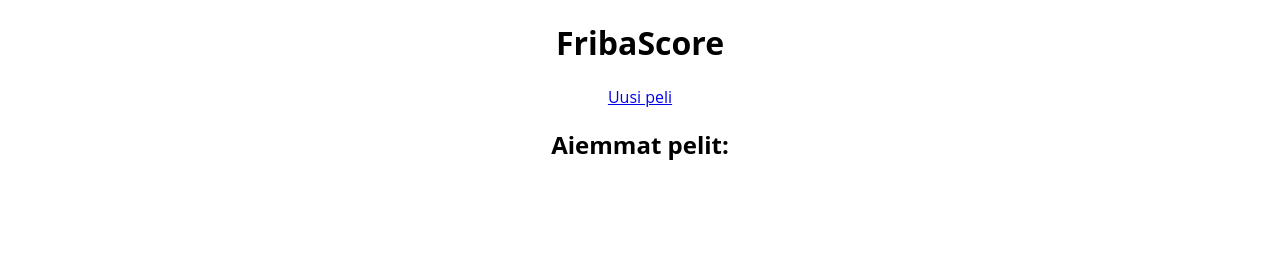
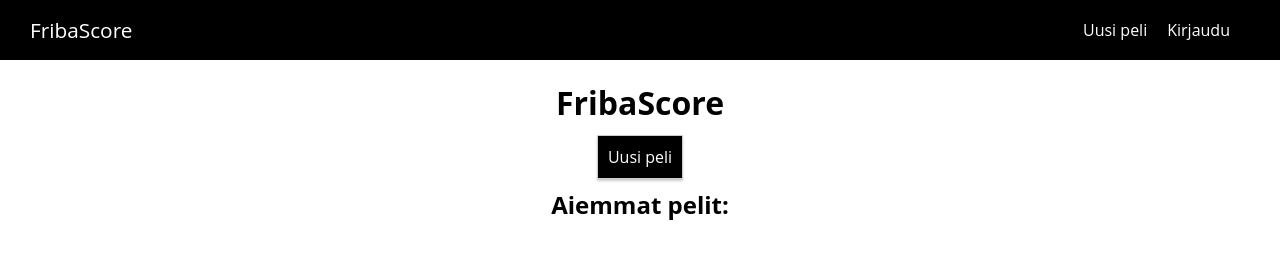
Before and after one commit to rijokukk/friba-score, a React app: page / in a window 1280 px wide. Built offline with nearby package versions, Linux system fonts and the light colour scheme; some packages are replaced by stand-ins of ours.

Commit message:
Navbar toteutettu, linkkien ulkoasua paranneltu

```diff
--- /dev/null
+++ b/src/components/Navigation/Navigation.css
@@ -0,0 +1,55 @@
+.Navigation {
+    height: 60px;
+}
+
+.Header {
+    width: 100%;
+    position: fixed;
+    height: 60px;
+    display: flex;
+    justify-content: space-around;
+    align-items: center;
+    background-color: black;
+    z-index: 100;
+    box-sizing: border-box;
+    padding: 0 20px;
+}
+
+.Logo {
+    margin: 0 10px;
+    font-size: 1.3rem;
+}
+
+.Spacer {
+    flex: 1;
+}
+
+.Header a {
+    text-decoration: none;
+    color: white;
+}
+
+.NavList {
+    display: inline;
+    padding: 20px;
+  }
+
+  @media (min-width: 450px) {
+    .NavList {
+        display: flex;
+      }
+  }
+
+.NavItem {
+    margin: 5px 10px;
+  }
+
+.NavItem a {
+    text-decoration: none;
+    color: white;
+  }
+
+.NavItem a:hover,
+.NavItem a:active {
+    color: red;
+  }
--- /dev/null
+++ b/src/components/Navigation/Navigation.js
@@ -0,0 +1,25 @@
+import React from 'react';
+
+import { NavLink } from 'react-router-dom';
+import './Navigation.css';
+
+const navigation = () => {
+    return (
+        <div className="Navigation">
+            <header className="Header">
+                <div class="Logo">
+                    <NavLink to="/">FribaScore</NavLink>
+                </div>
+                <div class="Spacer"></div>
+                <nav className="NavItems">
+                    <ul className="NavList">
+                        <li className="NavItem"><NavLink to="/rata-valinta">Uusi peli</NavLink></li>
+                        <li className="NavItem"><NavLink exact to="/">Kirjaudu</NavLink></li>
+                    </ul>
+                </nav>
+            </header>
+        </div>
+    )
+}
+
+export default navigation;
--- a/src/components/Tracks/Tracks.css
+++ b/src/components/Tracks/Tracks.css
@@ -5,3 +5,8 @@
     align-items: left;
     justify-content: center;
 }
+
+.Link a {
+    text-decoration: none;
+    color: black;
+}
--- a/src/components/Tracks/Tracks.js
+++ b/src/components/Tracks/Tracks.js
@@ -6,6 +6,7 @@ import { Link } from 'react-router-dom';
 const Tracks = (props) => props.tracks.map(t => {
 
     return (
+        <div className="Link">
             <Link to={'/uusi-peli/' + t.id} key={t.id}>
                 <div className="Tracks" >
                     <Track
@@ -13,6 +14,7 @@ const Tracks = (props) => props.tracks.map(t => {
                         holes={t.holes.length} />
                 </div>
             </Link>
+        </div>
     )
 });
 
--- a/src/containers/FribaScore/FribaScore.js
+++ b/src/containers/FribaScore/FribaScore.js
@@ -4,15 +4,17 @@ import './FribaScore.css';
 import TrackChooser from '../TrackChooser/TrackChooser';
 import Scorecard from '../Scorecard/Scorecard';
 import FrontPage from '../FrontPage/FrontPage';
+import Navigation from '../../components/Navigation/Navigation';
 import { Route, Switch } from 'react-router-dom';
 
 class FribaScore extends Component {
     render() {
         return (
             <div className="FribaScore">
+                <Navigation />
                 <Route path="/" exact component={FrontPage} />
                 <Switch>
-                    <Route path="/track-chooser" component={TrackChooser} />
+                    <Route path="/rata-valinta" component={TrackChooser} />
                     <Route path="/uusi-peli/:id" exact component={Scorecard} />
                 </Switch>
             </div>
--- a/src/containers/FrontPage/FrontPage.css
+++ b/src/containers/FrontPage/FrontPage.css
@@ -4,3 +4,18 @@
       margin: auto;
     }
   }
+
+.FrontPage a {
+  border: 1px solid #ccc;
+  box-shadow: 0 2px 2px #ccc;
+  background-color: black;
+  width: 90%;
+  padding: 10px;
+  text-align: center;
+  text-decoration: none;
+  color: white;
+}
+
+.FrontPage a:hover {
+  background-color: rgb(60, 78, 82);
+}
--- a/src/containers/FrontPage/FrontPage.js
+++ b/src/containers/FrontPage/FrontPage.js
@@ -8,7 +8,7 @@ class Frontpage extends Component {
         return (
             <div className="FrontPage">
                 <h1>FribaScore</h1>
-                <Link to="/track-chooser">Uusi peli</Link>
+                <Link to="/rata-valinta">Uusi peli</Link>
                 <h2>Aiemmat pelit:</h2>
             </div>
         )
--- a/src/containers/Scorecard/Scorecard.js
+++ b/src/containers/Scorecard/Scorecard.js
@@ -24,7 +24,7 @@ class Scorecard extends Component {
                             score: -response.data.holes[key]
                         })
                     }
-                this.setState({ name: response.data.name, holes: holes})
+                    this.setState({ name: response.data.name, holes: holes })
                 })
                 .catch(e => console.log(e));
         }
@@ -42,6 +42,10 @@ class Scorecard extends Component {
         this.setState({ holes: holes })
     }
 
+    finishGameHandler = () => {
+
+    }
+
     render() {
         return (
             <div className="Scorecard">
@@ -49,10 +53,8 @@ class Scorecard extends Component {
                 <Game
                     holes={this.state.holes}
                     clicked={this.scoreUpdateHandler} />
+                <button onclick={this.finishGameHandler}>Lopeta peli</button>
             </div>
-            // <div>
-            //     <p>Testi</p>
-            // </div>
         );
     }
 }
```
Lines whose indentation alone changed are shown as unchanged.
